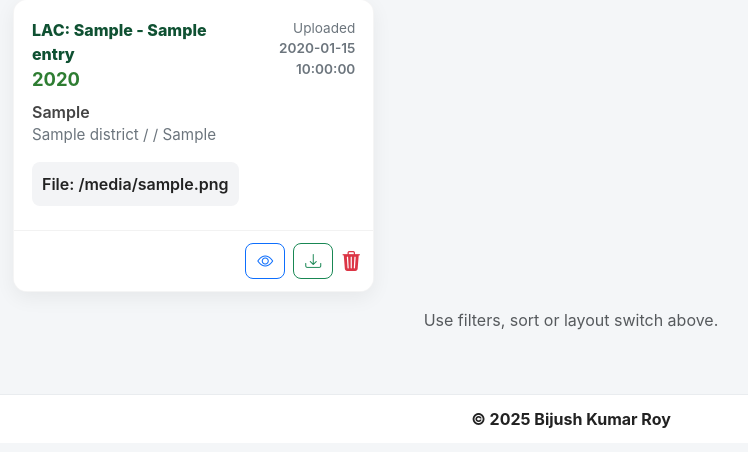
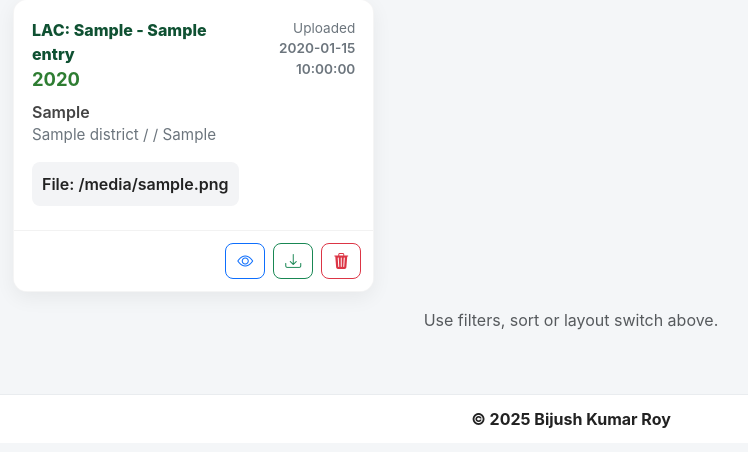
Before and after one commit to Bijush/Voterlist, a Flask app: template templates/index_voterlist.html in a window 1280 px wide. Shown: the part 357-809 px from the top of the page, without its empty margins (69-817 px from the left). Run offline with Flask 3, Linux system fonts and the light colour scheme; the template is opened without the code that fills it: most values are stand-ins (such as "Sample title", 1, 10 or a date in 2020); parts of the project's set-up code (start-up, migrations or seed data) failed here and were passed over.

Commit message:
Update index_voterlist.html

```diff
--- a/templates/index_voterlist.html
+++ b/templates/index_voterlist.html
@@ -251,13 +251,17 @@
 
             <!-- DELETE: inline POST form with red icon (style D) -->
             <form action="{{ url_for('delete_entry', entry_id=e.id) }}" method="POST"
-                  style="display:inline-block; margin:0; padding:0;" onsubmit="return confirm('Delete this entry?');">
-              <button type="submit" class="btn btn-outline-success p-0" style="background:none; border:1px; padding:0; margin:0;">
-                <span class="delete-icon" title="Delete" role="button" aria-label="Delete">
-                  <i class="bi bi-trash3-fill text-danger fs-5"></i>
-                </span>
-              </button>
-            </form>
+      style="display:inline-block; margin:0; padding:0;"
+      onsubmit="return confirm('Delete this entry?');">
+
+  <button type="submit"
+          class="btn btn-outline-danger btn-action action-icon"
+          title="Delete">
+
+      <i class="bi bi-trash3-fill"></i>
+
+  </button>
+</form>
 
           </div>
         </div>
```
